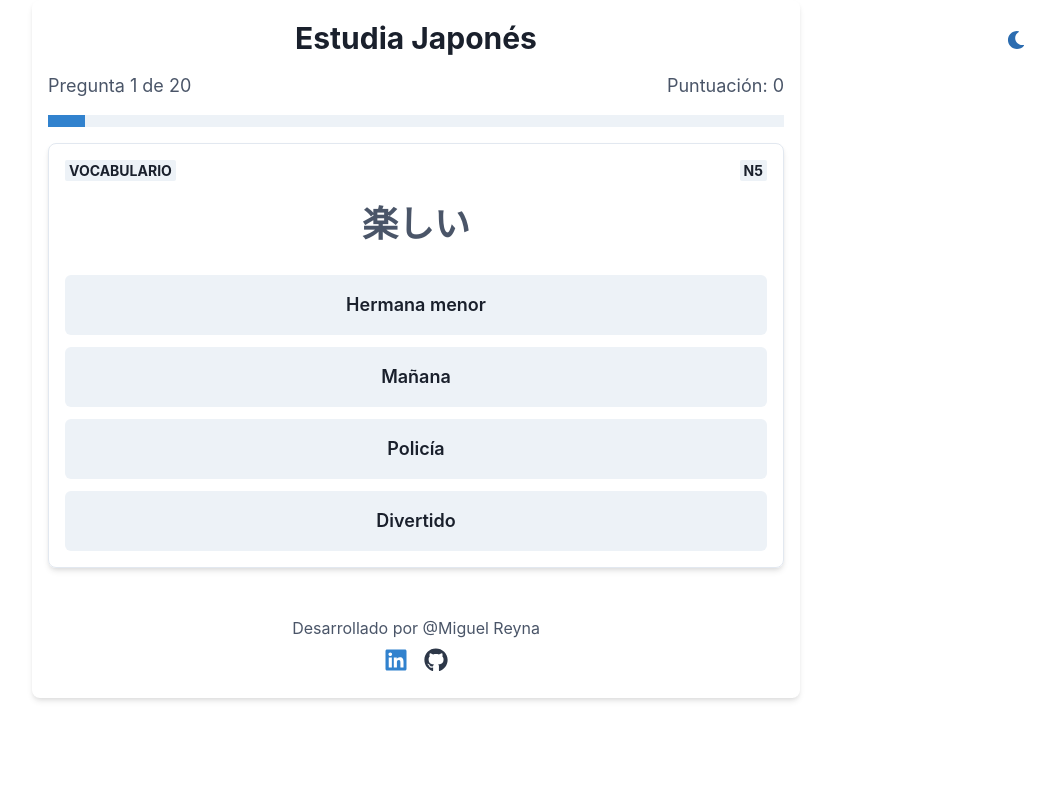
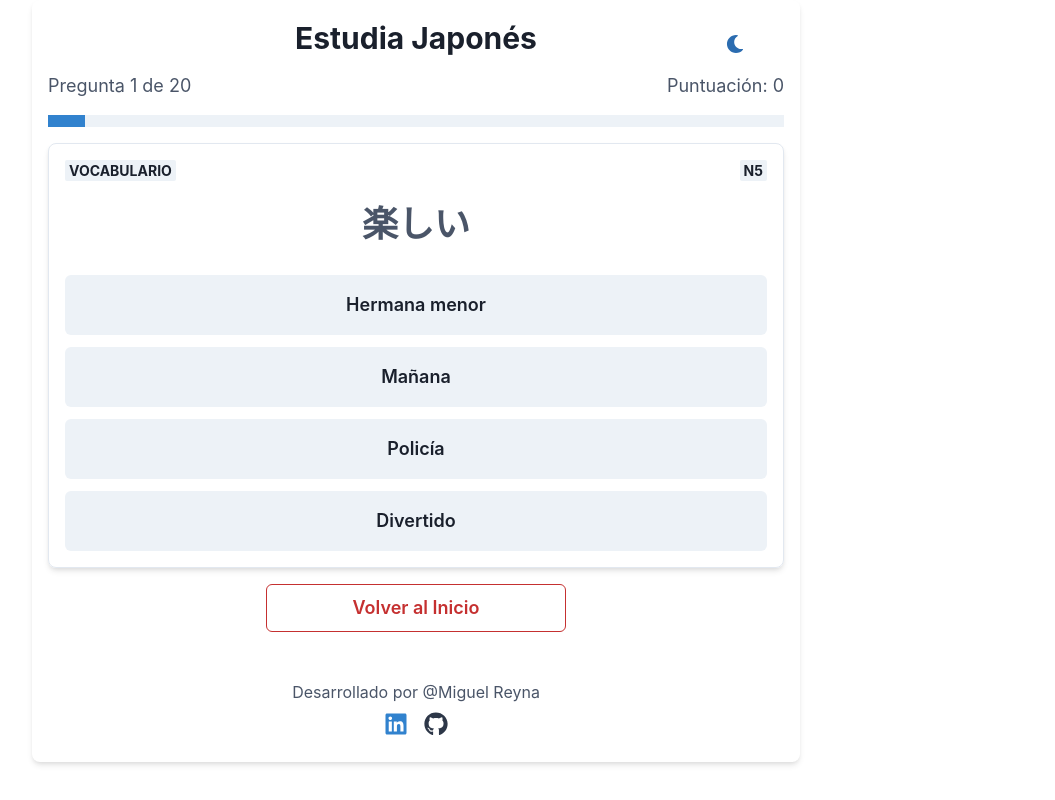
Before and after one commit to G1okz/japanese-learning-n5, a React (Vite) app: page / in a window 1280 px wide. Both pictures are taken after a click on the button "Comenzar Quiz". Shown: the whole page, without its empty margins (224-1279 px from the left). Built offline with nearby package versions, Linux system fonts and the light colour scheme.

Commit message:
feat: Mejoras en la interfaz móvil y funcionalidad de volver al inicio

```diff
--- a/src/App.jsx
+++ b/src/App.jsx
@@ -31,7 +31,7 @@ function App() {
 
   return (
     <Container maxW="container.md" py={{ base: 4, md: 5 }}>
-      <QuizScreen {...quiz} />
+      <QuizScreen {...quiz} onRestart={() => setIsStartScreen(true)} />
     </Container>
   )
 }
--- a/src/components/QuizScreen.jsx
+++ b/src/components/QuizScreen.jsx
@@ -1,4 +1,4 @@
-import { VStack, Heading, Text, Progress, Stack, Button } from '@chakra-ui/react'
+import { VStack, Heading, Text, Progress, HStack, Button } from '@chakra-ui/react'
 import { ThemeToggle } from './ThemeToggle'
 import { Footer } from './Footer'
 import { QuestionCard } from './QuestionCard'
@@ -11,31 +11,34 @@ export const QuizScreen = ({
   handleAnswer,
   handleNextQuestion,
   getButtonColorScheme,
-  getButtonIcon
+  getButtonIcon,
+  setIsFinished,
+  onRestart
 }) => {
   const progress = (questionNumber / 20) * 100
 
   return (
-    <VStack spacing={{ base: 3, md: 4 }}>
+    <VStack spacing={{ base: 3, md: 4 }} position="relative">
       <ThemeToggle />
       <Heading
-        size={{ base: "md", md: "lg" }}
+        size={{ base: "sm", md: "lg" }}
         textAlign="center"
         px={{ base: 4, md: 0 }}
+        mt={{ base: 8, md: 0 }}
       >
         Estudia Japonés
       </Heading>
 
-      <Stack
-        direction={{ base: 'column', md: 'row' }}
+      <HStack
         w="100%"
         justify="space-between"
-        spacing={2}
+        spacing={4}
         px={{ base: 4, md: 0 }}
+        mt={{ base: 2, md: 0 }}
       >
-        <Text fontSize={{ base: "md", md: "lg" }}>Pregunta {questionNumber} de 20</Text>
-        <Text fontSize={{ base: "md", md: "lg" }}>Puntuación: {score}</Text>
-      </Stack>
+        <Text fontSize={{ base: "sm", md: "lg" }}>Pregunta {questionNumber} de 20</Text>
+        <Text fontSize={{ base: "sm", md: "lg" }}>Puntuación: {score}</Text>
+      </HStack>
 
       <Progress
         value={progress}
@@ -53,18 +56,27 @@ export const QuizScreen = ({
         getButtonIcon={getButtonIcon}
       />
 
-      {showExplanation && (
+      <VStack spacing={2} w="100%" maxW="300px" mx={{ base: 4, md: 0 }}>
+        {showExplanation && (
+          <Button
+            colorScheme="blue"
+            size={{ base: "md", md: "lg" }}
+            w="100%"
+            onClick={handleNextQuestion}
+          >
+            {questionNumber < 20 ? 'Siguiente Pregunta' : 'Finalizar Prueba'}
+          </Button>
+        )}
         <Button
-          colorScheme="blue"
+          colorScheme="red"
           size={{ base: "md", md: "lg" }}
           w="100%"
-          maxW="300px"
-          onClick={handleNextQuestion}
-          mx={{ base: 4, md: 0 }}
+          onClick={onRestart}
+          variant="outline"
         >
-          {questionNumber < 20 ? 'Siguiente Pregunta' : 'Finalizar Prueba'}
+          Volver al Inicio
         </Button>
-      )}
+      </VStack>
 
       <Footer />
     </VStack>
--- a/src/components/ResultScreen.jsx
+++ b/src/components/ResultScreen.jsx
@@ -3,12 +3,13 @@ import { ThemeToggle } from './ThemeToggle'
 
 export const ResultScreen = ({ score, onRestart }) => {
   return (
-    <VStack spacing={4}>
+    <VStack spacing={4} position="relative" minH="80vh" justify="center">
       <ThemeToggle />
       <Text
-        fontSize={{ base: "lg", md: "xl" }}
+        fontSize={{ base: "md", md: "xl" }}
         textAlign="center"
         px={{ base: 4, md: 0 }}
+        mt={{ base: 8, md: 0 }}
       >
         ¡Prueba completada! Tu puntuación: {score}/20
       </Text>
--- a/src/components/StartScreen.jsx
+++ b/src/components/StartScreen.jsx
@@ -5,19 +5,20 @@ import { Footer } from './Footer'
 
 export const StartScreen = ({ onStart }) => {
   return (
-    <VStack spacing={{ base: 6, md: 8 }} align="center" justify="center" minH="80vh">
+    <VStack spacing={{ base: 4, md: 8 }} align="center" justify="center" minH="80vh" position="relative">
       <ThemeToggle />
       <Heading
-        size={{ base: "xl", md: "2xl" }}
+        size={{ base: "lg", md: "2xl" }}
         textAlign="center"
         color="blue.500"
         px={{ base: 4, md: 0 }}
+        mt={{ base: 8, md: 0 }}
       >
         Estudiando Japonés N5
       </Heading>
 
       <Text
-        fontSize={{ base: "lg", md: "xl" }}
+        fontSize={{ base: "md", md: "xl" }}
         textAlign="center"
         color="gray.600"
         px={{ base: 4, md: 0 }}
@@ -26,20 +27,20 @@ export const StartScreen = ({ onStart }) => {
       </Text>
 
       <Box
-        p={{ base: 4, md: 6 }}
+        p={{ base: 3, md: 6 }}
         borderWidth="1px"
         borderRadius="lg"
         w="100%"
         maxW="600px"
         mx={{ base: 4, md: 0 }}
       >
-        <VStack spacing={4} align="stretch">
-          <Text fontSize={{ base: "md", md: "lg" }} fontWeight="bold">Características:</Text>
-          <Text fontSize={{ base: "sm", md: "md" }}>• 20 preguntas de vocabulario</Text>
-          <Text fontSize={{ base: "sm", md: "md" }}>• Sistema de puntuación en tiempo real</Text>
-          <Text fontSize={{ base: "sm", md: "md" }}>• Retroalimentación inmediata</Text>
-          <Text fontSize={{ base: "sm", md: "md" }}>• Explicaciones detalladas</Text>
-          <Text fontSize={{ base: "sm", md: "md" }}>• Interfaz adaptativa para móviles</Text>
+        <VStack spacing={3} align="stretch">
+          <Text fontSize={{ base: "sm", md: "lg" }} fontWeight="bold">Características:</Text>
+          <Text fontSize={{ base: "xs", md: "md" }}>• 20 preguntas de vocabulario</Text>
+          <Text fontSize={{ base: "xs", md: "md" }}>• Sistema de puntuación en tiempo real</Text>
+          <Text fontSize={{ base: "xs", md: "md" }}>• Retroalimentación inmediata</Text>
+          <Text fontSize={{ base: "xs", md: "md" }}>• Explicaciones detalladas</Text>
+          <Text fontSize={{ base: "xs", md: "md" }}>• Interfaz adaptativa para móviles</Text>
         </VStack>
       </Box>
 
--- a/src/components/ThemeToggle.jsx
+++ b/src/components/ThemeToggle.jsx
@@ -12,10 +12,11 @@ export const ThemeToggle = () => {
       aria-label="Cambiar tema"
       colorScheme="blue"
       variant="ghost"
-      size="lg"
+      size={{ base: "md", md: "lg" }}
       position="absolute"
-      top={4}
-      right={4}
+      top={{ base: 1, md: 0 }}
+      right={{ base: 1, md: 4 }}
+      zIndex={1}
     />
   )
 }
--- a/src/hooks/useQuiz.js
+++ b/src/hooks/useQuiz.js
@@ -75,6 +75,7 @@ export const useQuiz = () => {
     handleNextQuestion,
     handleRestart,
     getButtonColorScheme,
-    getButtonIcon
+    getButtonIcon,
+    setIsFinished
   }
 }
```
Also changed, not shown: 1 other file (tests, documents, lock files or other folders).
